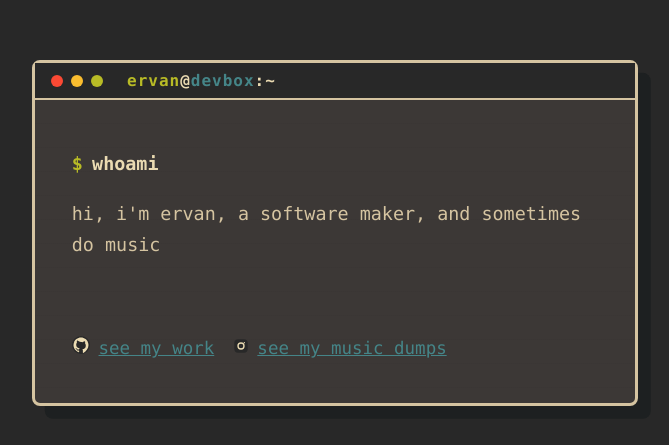
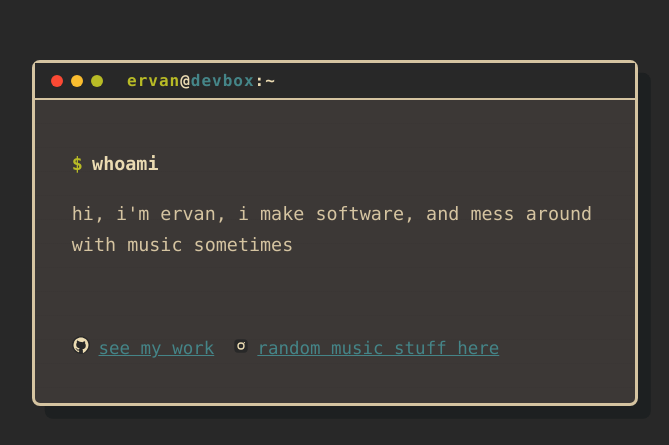
Before and after one commit to ervan0707/ervan0707.github.io, a plain HTML site: page index.html in a window 1280 px wide. Shown: the part 167-612 px from the top of the page, without its empty margins (305-974 px from the left). Drawn offline with Linux system fonts and the light colour scheme.

Commit message:
Update index.html

```diff
--- a/index.html
+++ b/index.html
@@ -192,7 +192,7 @@
     </div>
     <div class="terminal__body">
       <span><span class="terminal__prompt">$</span><span class="terminal__input">whoami</span></span>
-      <span class="terminal__desc">hi, i'm ervan, a software maker, and sometimes do music</span>
+      <span class="terminal__desc">hi, i'm ervan, i make software, and mess around with music sometimes</span>
       <div class="terminal__actions">
         <a href="https://github.com/ervan0707" class="terminal__btn" target="_blank" rel="noopener noreferrer">
           <span class="terminal__icon">
@@ -213,7 +213,7 @@
               <circle cx="17" cy="7" r="1" fill="var(--fg0)" />
             </svg>
           </span>
-          see my music dumps
+          random music stuff here
         </a>
       </div>
     </div>
```
